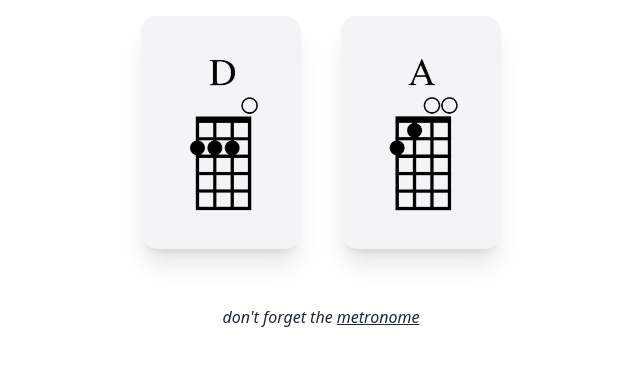
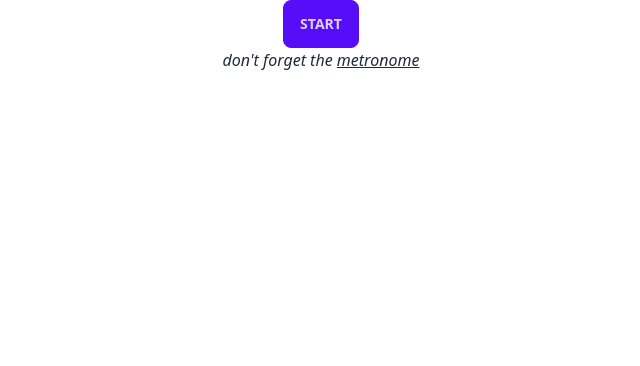
Before and after one commit to koljapluemer/chord-flow, a Vue app: page / in a window 1280 px wide. Shown: the top 366 px of the page, without its empty margins (319-959 px from the left). Built offline with nearby package versions, Linux system fonts and the light colour scheme.

Commit message:
add tracker for session length

```diff
--- a/src/App.vue
+++ b/src/App.vue
@@ -114,16 +114,44 @@ const exercise = computed(() => {
 setInterval(() => {
   setNextExerciseInLesson();
 }, 30000);
+
+const sessionStarted = ref(false);
+const timeStampOfSessionStart = ref(0);
+
+// check if sessions[] is in localStorage
+const sessions = ref([]);
+if (localStorage.getItem("sessions")) {
+  sessions.value = JSON.parse(localStorage.getItem("sessions"));
+}
+
+function startSession() {
+  sessionStarted.value = true;
+  timeStampOfSessionStart.value = Date.now();
+}
+
+function stopSession() {
+  sessionStarted.value = false;
+  sessions.value.push({
+    started: timeStampOfSessionStart.value,
+    ended: Date.now(),
+  });
+  timeStampOfSessionStart.value = 0;
+  localStorage.setItem("sessions", JSON.stringify(sessions.value));
+}
 </script>
 
 <template>
-  <main class="flex gap-2 mb-10">
+  <main class="flex gap-2 mb-10" v-if="sessionStarted">
     <div class="card bg-gray-100 shadow-xl m-4" v-for="chord in exercise">
       <div class="card-body text-gray-800">
         <img :src="`chords/${encodeURIComponent(chord.replace('#', 'HASH'))}.png`"
         class="w-24" />
       </div>
     </div>
+    <button class="btn" @click="stopSession">Stop</button>
+  </main>
+  <main v-else>
+  <button class="btn btn-primary" @click="startSession">Start</button>
   </main>
   <em
     >don't forget the
```
